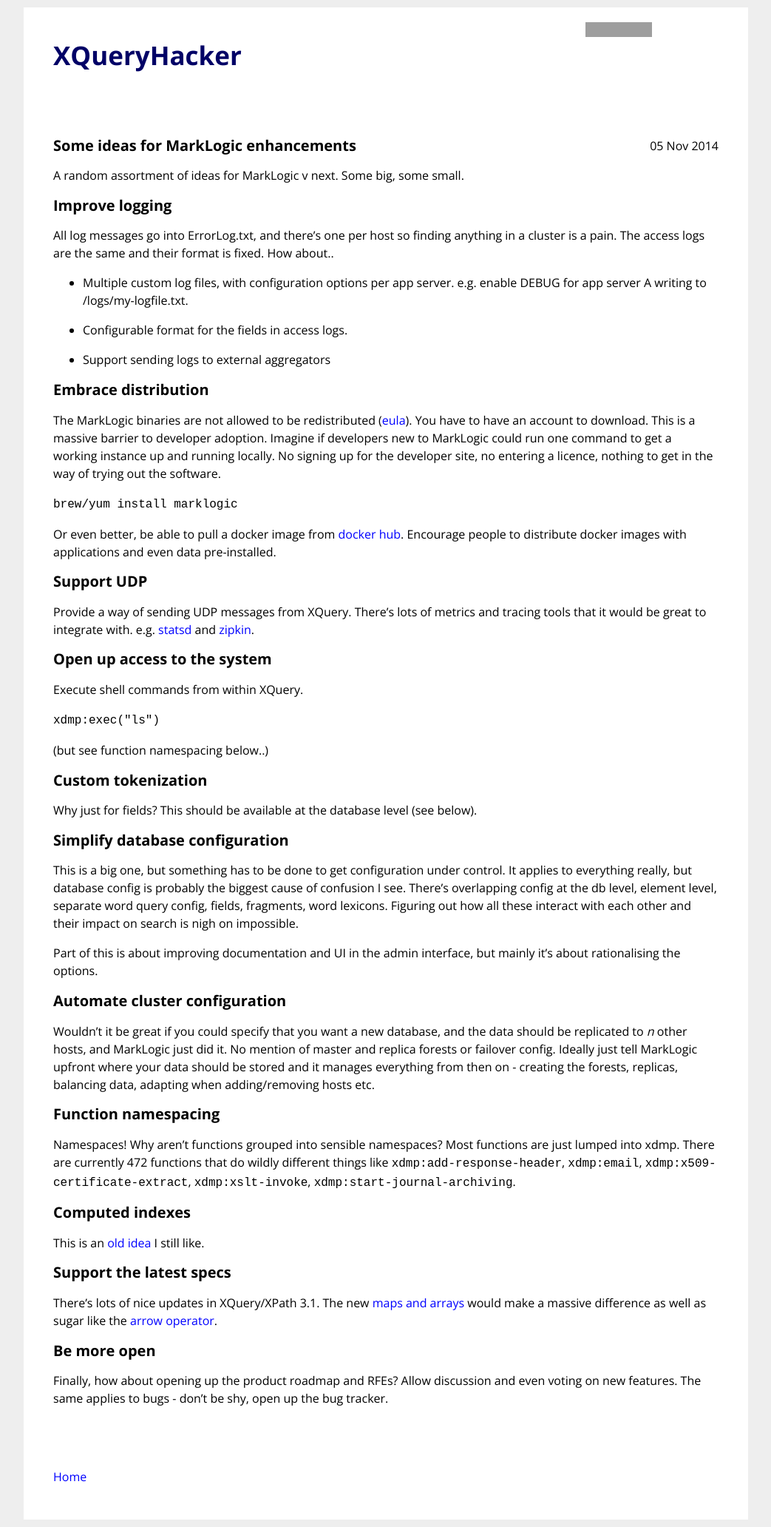
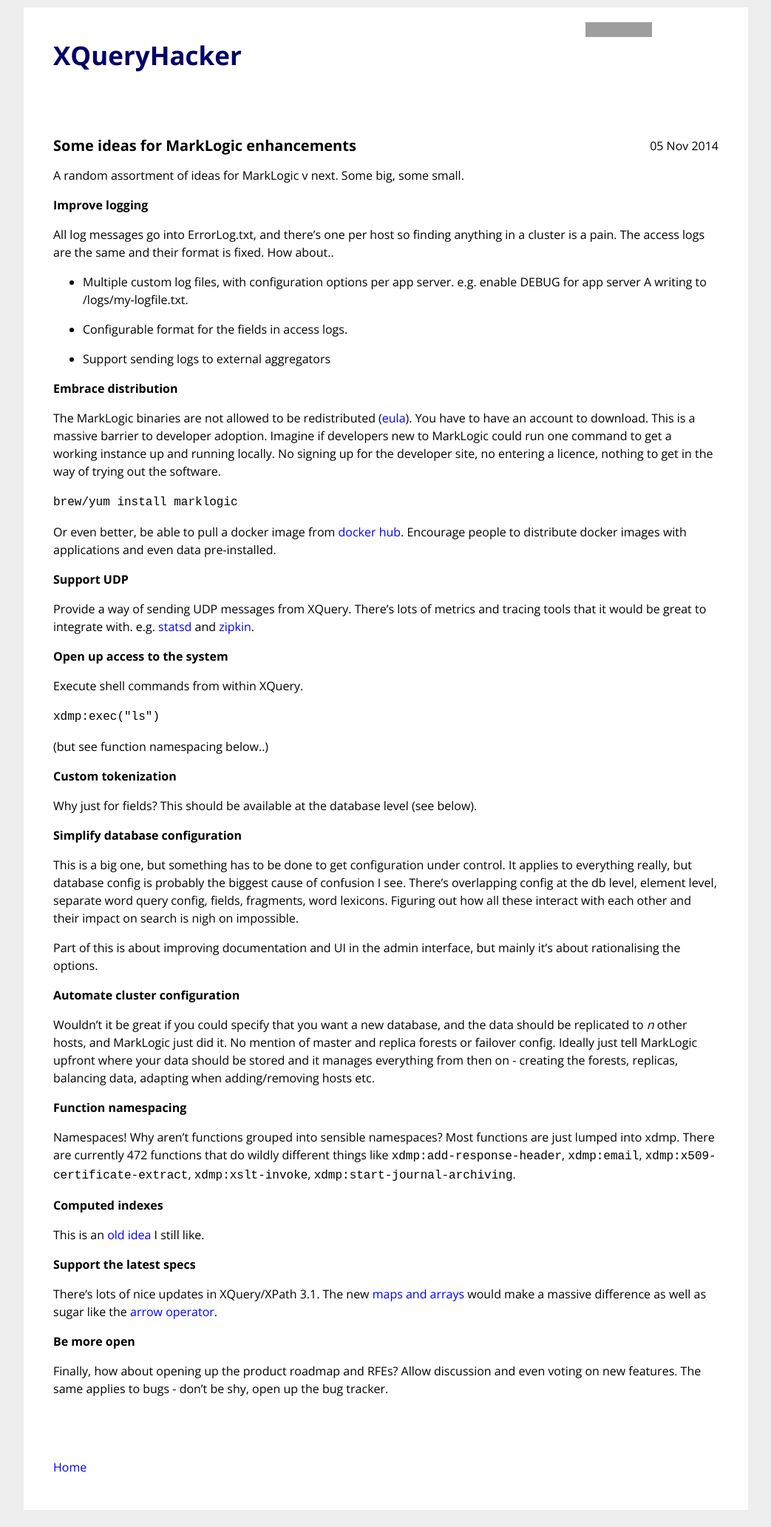
Before and after one commit to robwhitby/robwhitby.github.com, a Jekyll site: the page built from _posts/2014-11-05-marklogic-requests-for-enhancement.md, in a window 1280 px wide. Shown: the whole page at 74% size, without its empty margins (118-1161 px from the left). Built offline with Jekyll 4.4.1, drawn with Linux system fonts in a browser that asks for light colours; Markdown is read by kramdown in place of the engine named in the settings; grey boxes are pictures that could not be loaded.

Commit message:
tweak layout

```diff
--- a/_posts/2014-11-05-marklogic-requests-for-enhancement.md
+++ b/_posts/2014-11-05-marklogic-requests-for-enhancement.md
@@ -8,7 +8,7 @@ layout: post
 A random assortment of ideas for MarkLogic v next. Some big, some small.
 
 
-## Improve logging
+### Improve logging
 
 All log messages go into ErrorLog.txt, and there's one per host so finding anything in a cluster is a pain. The access logs are the same and their format is fixed. How about..
 
@@ -19,7 +19,7 @@ All log messages go into ErrorLog.txt, and there's one per host so finding anyth
 * Support sending logs to external aggregators
 
 
-## Embrace distribution
+### Embrace distribution
 
 The MarkLogic binaries are not allowed to be redistributed ([eula][eula]). You have to have an account to download. This is a massive barrier to developer adoption. Imagine if developers new to MarkLogic could run one command to get a working instance up and running locally. No signing up for the developer site, no entering a licence, nothing to get in the way of trying out the software.
 
@@ -28,12 +28,12 @@ The MarkLogic binaries are not allowed to be redistributed ([eula][eula]). You h
 Or even better, be able to pull a docker image from [docker hub][dockerhub]. Encourage people to distribute docker images with applications and even data pre-installed.
 
 
-## Support UDP
+### Support UDP
 
 Provide a way of sending UDP messages from XQuery. There's lots of metrics and tracing tools that it would be great to integrate with. e.g. [statsd][statsd] and [zipkin][zipkin].
 
 
-## Open up access to the system
+### Open up access to the system
 
 Execute shell commands from within XQuery.
 
@@ -42,39 +42,39 @@ Execute shell commands from within XQuery.
 (but see function namespacing below..)
 
 
-## Custom tokenization
+### Custom tokenization
 
 Why just for fields? This should be available at the database level (see below).
 
 
-## Simplify database configuration
+### Simplify database configuration
 
 This is a big one, but something has to be done to get configuration under control. It applies to everything really, but database config is probably the biggest cause of confusion I see. There's overlapping config at the db level, element level, separate word query config, fields, fragments, word lexicons. Figuring out how all these interact with each other and their impact on search is nigh on impossible.
 
 Part of this is about improving documentation and UI in the admin interface, but mainly it's about rationalising the options.
 
 
-## Automate cluster configuration
+### Automate cluster configuration
 
 Wouldn't it be great if you could specify that you want a new database, and the data should be replicated to *n* other hosts, and MarkLogic just did it. No mention of master and replica forests or failover config. Ideally just tell MarkLogic upfront where your data should be stored and it manages everything from then on - creating the forests, replicas, balancing data, adapting when adding/removing hosts etc.
 
 
-## Function namespacing
+### Function namespacing
 
 Namespaces! Why aren't functions grouped into sensible namespaces? Most functions are just lumped into xdmp. There are currently 472 functions that do wildly different things like `xdmp:add-response-header`, `xdmp:email`, `xdmp:x509-certificate-extract`, `xdmp:xslt-invoke`, `xdmp:start-journal-archiving`.
 
 
-## Computed indexes
+### Computed indexes
 
 This is an [old idea][oldpost] I still like.
 
 
-## Support the latest specs
+### Support the latest specs
 
 There's lots of nice updates in XQuery/XPath 3.1. The new [maps and arrays][xqy31] would make a massive difference as well as sugar like the [arrow operator][xpath31].
 
 
-## Be more open
+### Be more open
 
 Finally, how about opening up the product roadmap and RFEs? Allow discussion and even voting on new features. The same applies to bugs - don't be shy, open up the bug tracker.
 
--- a/css/global.css
+++ b/css/global.css
@@ -8,7 +8,7 @@ body {
 
 h1 { font-size: 35px; }
 h2 { font-size: 20px; }
-h3 { font-size: 16px; }
+h3 { font-size: 16px; margin-top: 15px; }
 
 a:link,
 a:visited {
```
